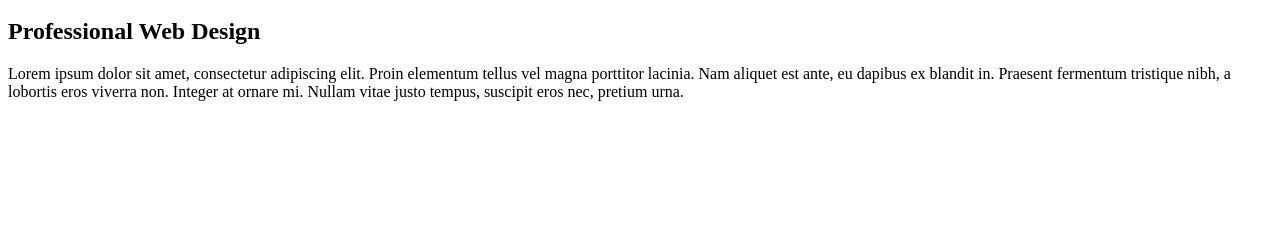
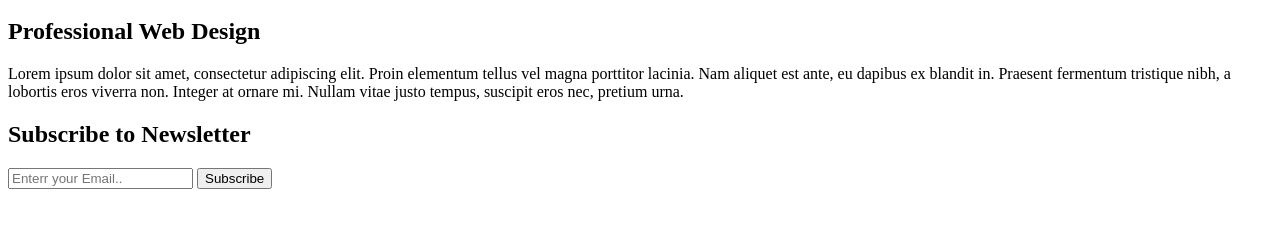
Before and after one commit to PHAGUN-JAIN/Projects, a plain HTML site: page index1.html in a window 1280 px wide. Shown: the part 136-364 px from the top of the page. Drawn offline with Linux system fonts and the light colour scheme.

Commit message:
setting up environment

```diff
--- a/index1.html
+++ b/index1.html
@@ -37,9 +37,19 @@
 
                     <h1>Professional Web Design</h1>
                     <p>Lorem ipsum dolor sit amet, consectetur adipiscing elit. Proin elementum tellus vel magna porttitor lacinia. Nam aliquet est ante, eu dapibus ex blandit in. Praesent fermentum tristique nibh, a lobortis eros viverra non. Integer at ornare mi. Nullam vitae justo tempus, suscipit eros nec, pretium urna. </p>
-
                    </div>
                 </section>
+
+
+            <section id="newsletter">
+                <div class="container">
+                    <h1>Subscribe to Newsletter</h1>
+                    <form>
+                         <input type="email" placeholder="Enterr your Email..">
+                         <button type="Submit" class="button_1">Subscribe</button>
+                      </form>
+                   </div>
+              </section>
            </BODY>
 
 </HTML>
```
